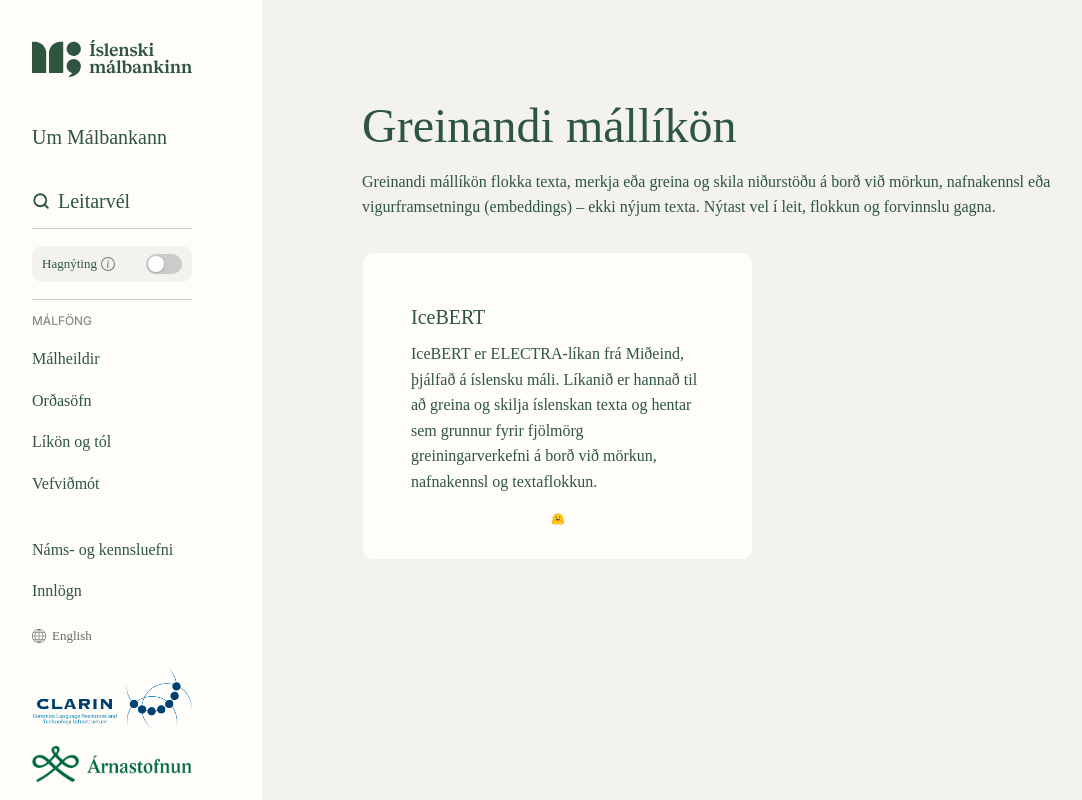
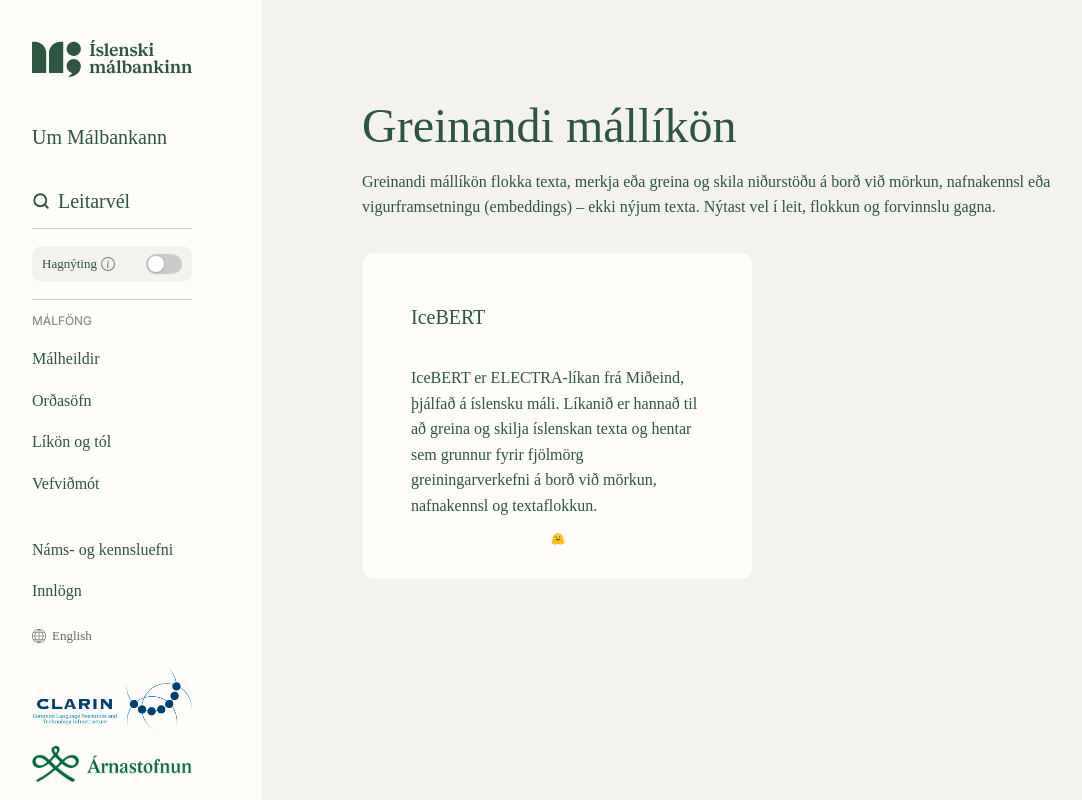
Before and after one commit to stofnun-arna-magnussonar/malbankinn-frontend-2, a Vue app: page /is/malfong/greinandi_mallikon in a window 1280 px wide. Shown: the whole page, without its empty margins (18-1100 px from the left). Built offline with nearby package versions, Linux system fonts and the light colour scheme; a web font is replaced by a local one.

Commit message:
hausar, lýsingar oþh alignað innan raða

```diff
--- a/src/components/ItemsContainer.vue
+++ b/src/components/ItemsContainer.vue
@@ -10,11 +10,14 @@
       v-bind="getComponentProps(item)"
     >
       <div class="best-model-ribbon" :class="{ 'best-model-ribbon--hidden': !item.best_model || globalConfigStore.selectedFilter !== 'software' }">
-        <template v-if="item.best_model && globalConfigStore.selectedFilter === 'software'">★ {{ $translate('bestModelLabel') }}</template>
+        <template v-if="item.best_model && globalConfigStore.selectedFilter === 'software'">★ {{ $translate("bestModelLabel") }}</template>
       </div>
       <div class="item-text-block">
         <p class="item-title" :class="{ 'left-aligned': clickableTitles || parseItemUrls(item).internalUrl }" v-html="item.title[activeLanguage]"></p>
-        <p v-if="item.date" class="item-date"><strong>Dagsetning:</strong> {{ formatDate(item.date) }}</p>
+
+        <p v-if="item.date" class="item-date"><strong>Dagsetning:</strong> {{ formatDate(item?.date) }}</p>
+        <div v-else class="item-date"></div>
+
         <p v-if="includeAbout && item.about" class="about-item" v-html="item.about[activeLanguage]"></p>
         <div v-if="includeAbout && item.description" class="about-item" v-html="item.description[activeLanguage]"></div>
       </div>
@@ -106,40 +109,41 @@ export default {
     },
     parseItemUrls(item) {
       if (!Array.isArray(item.url)) return { internalUrl: null, displayedUrls: [] };
-      const internalEntry = item.url.find(u => u.type === 'more_info' && !u.url.startsWith('http'));
+      const internalEntry = item.url.find((u) => u.type === "more_info" && !u.url.startsWith("http"));
       const internalUrl = internalEntry ? internalEntry.url : null;
-      const displayedUrls = internalUrl
-        ? item.url.filter(u => !(u.type === 'more_info' && !u.url.startsWith('http')))
-        : item.url;
+      const displayedUrls = internalUrl ? item.url.filter((u) => !(u.type === "more_info" && !u.url.startsWith("http"))) : item.url;
       return { internalUrl, displayedUrls };
     },
     getComponentType(item) {
       if (this.clickableTitles) {
-        return item.url ? 'a' : 'RouterLink'
+        return item.url ? "a" : "RouterLink";
       }
-      if (this.parseItemUrls(item).internalUrl) return 'RouterLink';
-      return 'div';
+      if (this.parseItemUrls(item).internalUrl) return "RouterLink";
+      return "div";
     },
     formatDate(date) {
+      if (!date) {
+        return "";
+      }
       if (!/^\d{4}-\d{2}-\d{2}$/.test(date)) return date;
-      const [y, m, d] = date.split('-');
+      const [y, m, d] = date.split("-");
       return `${d}.${m}.${y}`;
     },
     getComponentProps(item) {
       if (this.clickableTitles) {
         if (item.url) {
-          return { href: item.url, target: '_blank', rel: 'noopener' }
+          return { href: item.url, target: "_blank", rel: "noopener" };
         }
-        return { to: `/${this.activeLanguage}/gogn/${item.id}` }
+        return { to: `/${this.activeLanguage}/gogn/${item.id}` };
       }
 
       const { internalUrl } = this.parseItemUrls(item);
       if (internalUrl) {
-        return { to: `/${this.activeLanguage}${internalUrl}` }
+        return { to: `/${this.activeLanguage}${internalUrl}` };
       }
 
-      return {}
-    }
+      return {};
+    },
   },
 };
 </script>
@@ -148,9 +152,8 @@ export default {
 .items-container {
   display: grid;
   gap: 20px;
-  grid-template-columns: 1fr 1fr 1fr;
-  grid-auto-rows: 1fr;
-  /* max-height: 50vh; */
+  grid-template-columns: repeat(3, 1fr);
+  grid-auto-rows: auto;
   overflow-y: auto;
   padding: 1px;
 }
@@ -167,21 +170,23 @@ export default {
 }
 
 .item-container {
-  display: grid;
   position: relative;
   overflow: hidden;
-  /* grid-auto-rows: 1fr; */
   background-color: var(--bright-vream);
   border-radius: 10px;
   padding: 32px 48px;
-  /* gap: 20px; */
+
+  display: grid;
+  grid-row: span 5;
+  grid-template-rows: subgrid;
+  gap: 12px;
 }
 
 .best-model-ribbon {
   margin: -32px -48px 16px -48px;
   padding: 6px 48px;
-  background-color: #997B2E;
-  color: #FBF8EF;
+  background-color: #997b2e;
+  color: #fbf8ef;
   font-size: 14px;
   font-family: "EB Garamond", Garamond, serif; /* swap to your site's serif */
   font-style: bold;
@@ -206,11 +211,13 @@ export default {
 }
 
 .item-version-links {
+  grid-row: 5;
   display: flex;
   gap: 4px;
   width: fit-content;
   justify-content: center;
   justify-self: center;
+  align-self: end;
   font-family: "RecklessRegular";
 }
 
@@ -241,8 +248,10 @@ export default {
 }
 
 .about-item {
+  grid-row: 4;
   text-align: start;
   margin: 0;
+  align-self: start;
 }
 
 .about-item p + p {
@@ -259,20 +268,18 @@ export default {
 }
 
 .item-text-block {
-  display: flex;
-  flex-direction: column;
-  gap: 0.5rem;
+  display: contents;
 }
 
 .item-title {
+  grid-row: 2;
   font-family: "RecklessMedium";
   font-size: 20px;
-  justify-self: center;
-  /* align-self: center; */
   margin: 0;
 }
 
 .item-date {
+  grid-row: 3;
   margin: 0;
 }
 
```
